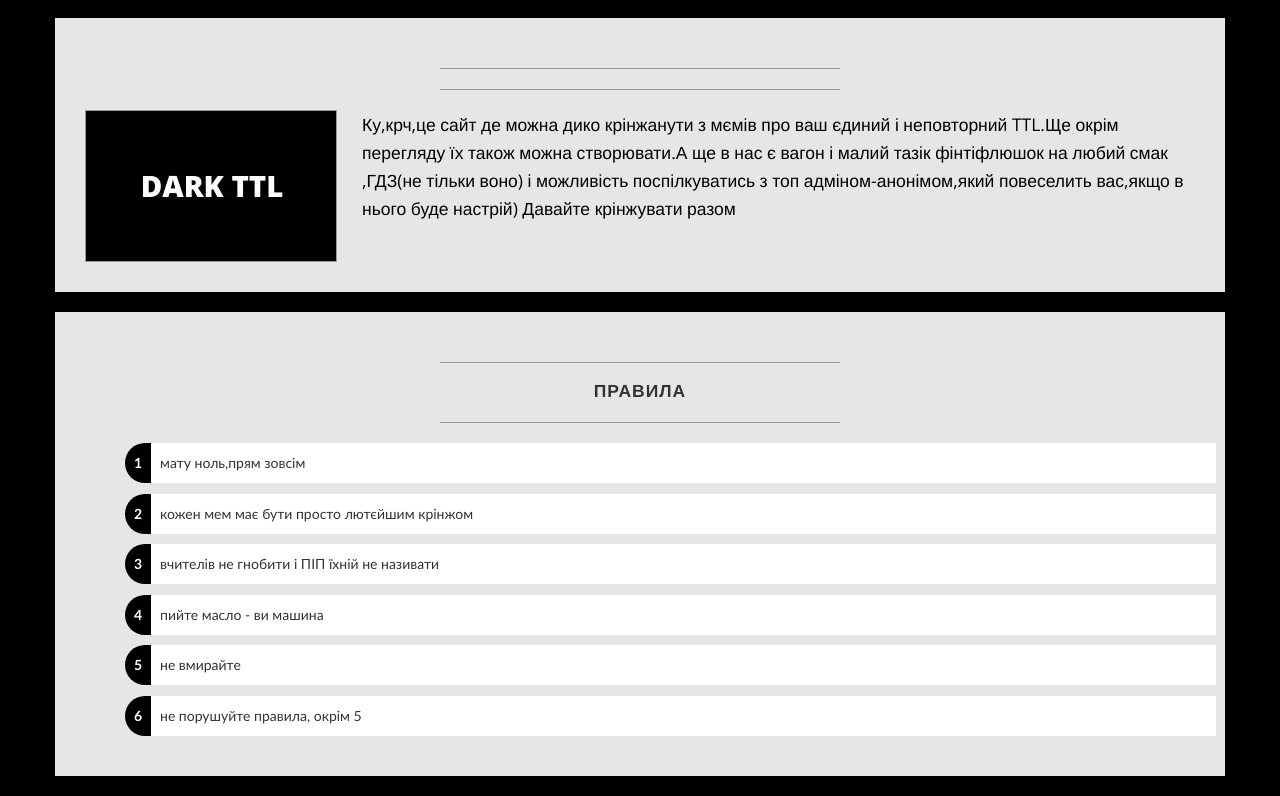
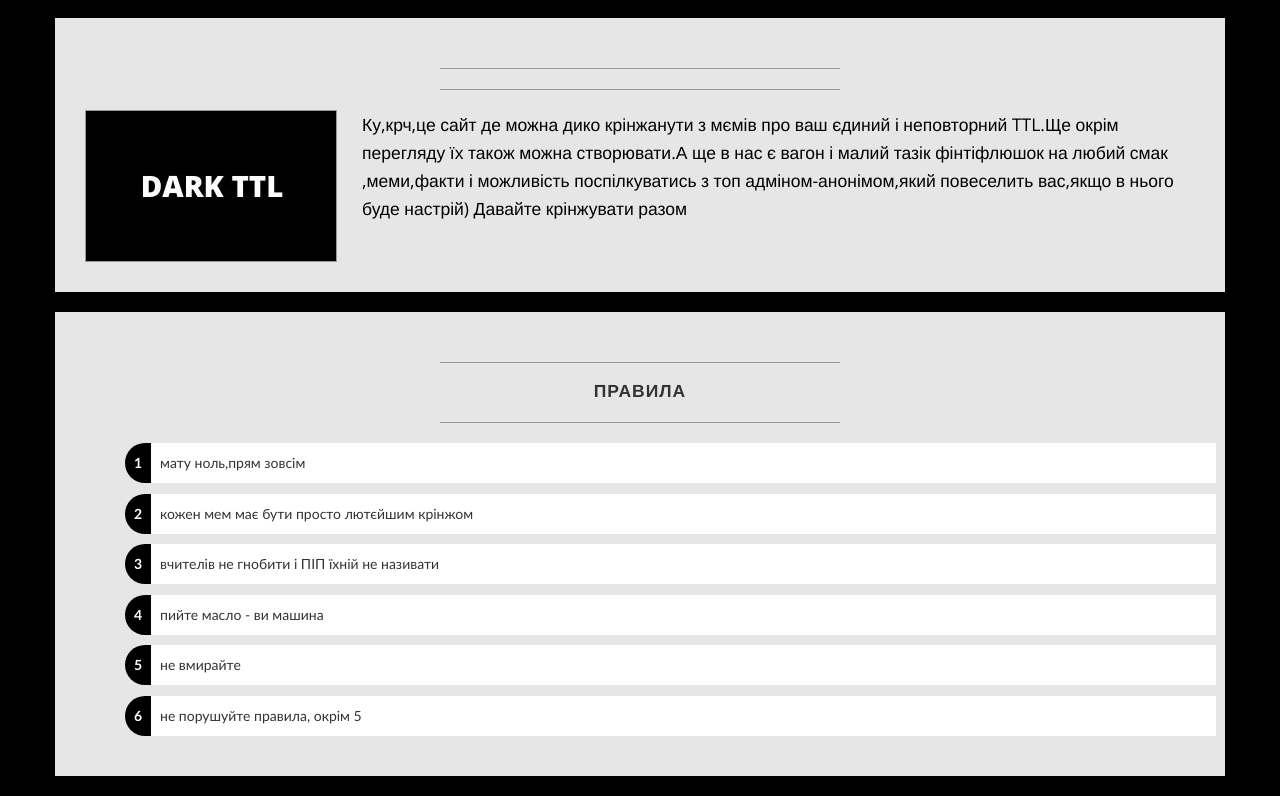
Before and after one commit to beautifulest/darkttl, a plain HTML site: page index/index.html in a window 1280 px wide. Shown: the part 893-1689 px from the top of the page. Drawn offline with nearby package versions, Linux system fonts and the light colour scheme.

Commit message:
Update index.html

```diff
--- a/index/index.html
+++ b/index/index.html
@@ -117,7 +117,7 @@
                     <hr>
                     <img class="img-responsive img-border img-left" src="img/intro-pic.jpg" alt="">
                     <hr class="visible-xs">
-                    <p>Ку,крч,це сайт де можна дико крінжанути з мємів про ваш єдиний і неповторний TTL.Ще окрім перегляду їх також можна створювати.А ще в нас є вагон і малий тазік фінтіфлюшок на любий смак ,ГДЗ(не тільки воно) і можливість поспілкуватись з топ адміном-анонімом,який повеселить вас,якщо в нього буде настрій)
+                    <p>Ку,крч,це сайт де можна дико крінжанути з мємів про ваш єдиний і неповторний TTL.Ще окрім перегляду їх також можна створювати.А ще в нас є вагон і малий тазік фінтіфлюшок на любий смак ,меми,факти і можливість поспілкуватись з топ адміном-анонімом,який повеселить вас,якщо в нього буде настрій)
 Давайте крінжувати разом</p>
                 </div>
             </div>
```
